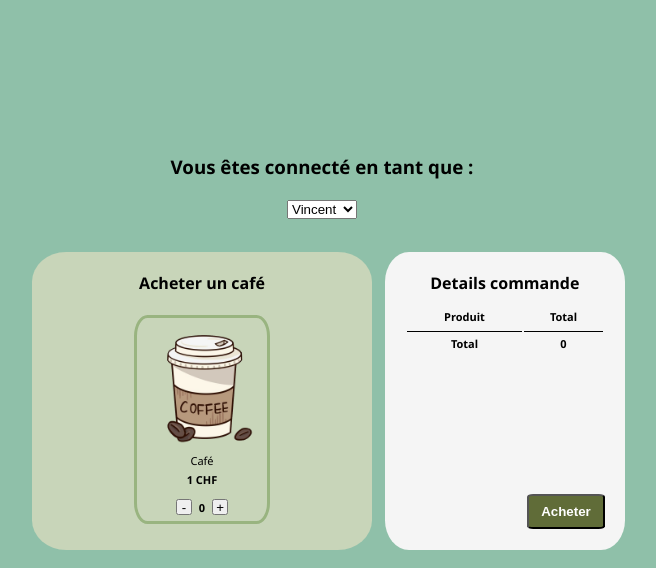
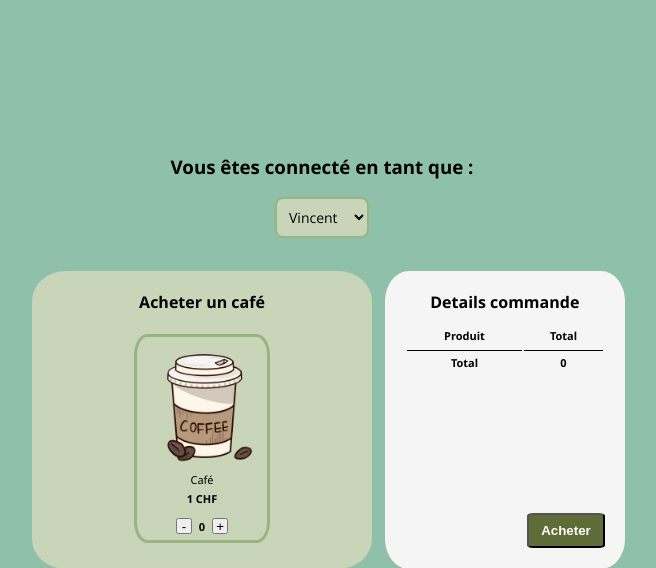
Before and after one commit to ethanschafstall/P_DEV_Cafe, a PHP site: page / in a window 1280 px wide. Shown: the top 568 px of the page, without its empty margins (318-974 px from the left). Run offline with PHP 8.4, Linux system fonts and the light colour scheme; lists and menus that the app fills with data are empty; some libraries are stand-ins or nearby versions.

Commit message:
Update style user list

```diff
--- a/Site/src/css/style.css
+++ b/Site/src/css/style.css
@@ -131,3 +131,18 @@ section.summary table tbody tr:last-of-type th {
     margin-right: 3%;
     text-align: right;
 }
+
+#scrollingLisMenu {
+    font-family: 'Open Sans', sans-serif;
+    font-size: 14px;
+    border: 2px solid #99b480;
+    border-radius: 8px;
+    padding: 8px;
+    background-color: #c8d5b9;
+    color: black;
+}
+
+#scrollingLisMenu option {
+    background-color: white;
+    color: black;
+}
```
